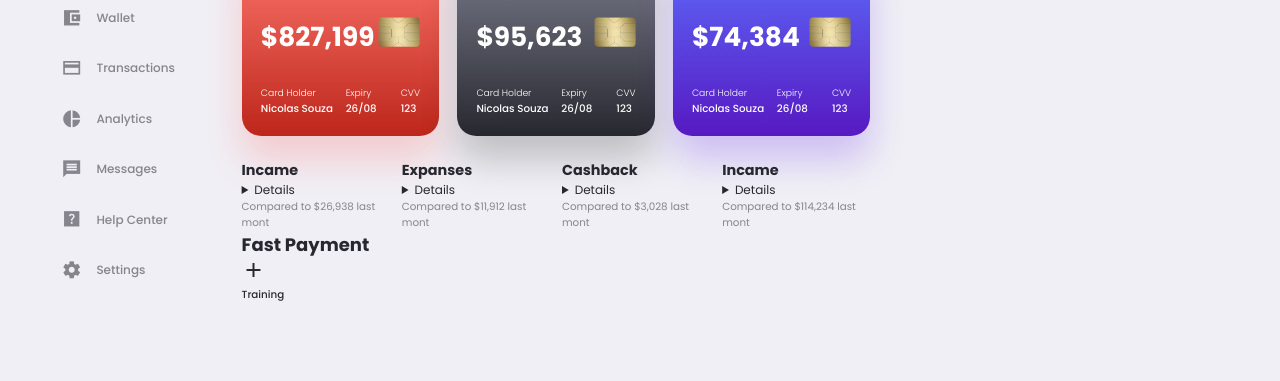
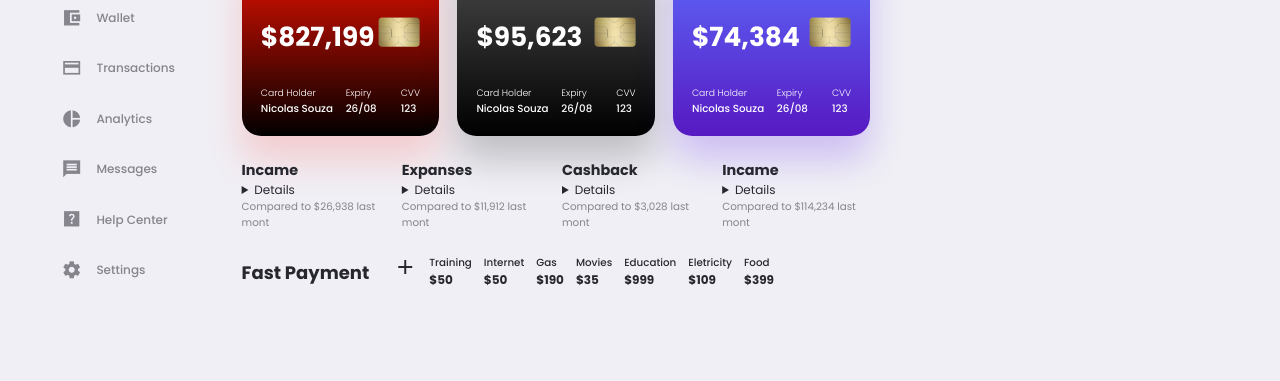
Before and after one commit to Nic0lasSouza/SSINVEST, a plain HTML site: page ssinvest.html in a window 1280 px wide. Shown: the part 180-561 px from the top of the page. Drawn offline with nearby package versions, Linux system fonts and the light colour scheme.

Commit message:
alterado

```diff
--- a/ssinvest.html
+++ b/ssinvest.html
@@ -291,7 +291,49 @@
                         <span class="bg-primary"></span>
                         <div>
                             <h5>Training</h5>
-                            <h4></h4>
+                            <h4>$50</h4>
+                        </div>
+                    </div>
+                    <div class="badge">
+                        <span class="bg-success"></span>
+                        <div>
+                            <h5>Internet</h5>
+                            <h4>$50</h4>
+                        </div>
+                    </div>
+                    <div class="badge">
+                        <span class="bg-primary"></span>
+                        <div>
+                            <h5>Gas</h5>
+                            <h4>$190</h4>
+                        </div>
+                    </div>
+                    <div class="badge">
+                        <span class="bg-primary"></span>
+                        <div>
+                            <h5>Movies</h5>
+                            <h4>$35</h4>
+                        </div>
+                    </div>
+                    <div class="badge">
+                        <span class="bg-primary"></span>
+                        <div>
+                            <h5>Education</h5>
+                            <h4>$999</h4>
+                        </div>
+                    </div>
+                    <div class="badge">
+                        <span class="bg-danger"></span>
+                        <div>
+                            <h5>Eletricity</h5>
+                            <h4>$109</h4>
+                        </div>
+                    </div>
+                    <div class="badge">
+                        <span class="bg-success"></span>
+                        <div>
+                            <h5>Food</h5>
+                            <h4>$399</h4>
                         </div>
                     </div>
                 </div>
--- a/style.css
+++ b/style.css
@@ -337,7 +337,7 @@ main section.middle .cards{
 }
 
 main section.middle .cards .card{
-    background: linear-gradient(#ff796f, #bd261b);
+    background: linear-gradient(#ff1200, #000000);
     padding: var(--card-padding);
     border-radius: var(--card-border-radius);
     color: white;
@@ -350,7 +350,7 @@ main section.middle .cards .card{
 }
 
 main section.middle .cards .card:nth-child(2){
-    background: linear-gradient(#7f8191, #27282f);
+    background: linear-gradient(#515151, #000000);
     box-shadow: 0 2rem 3rem rgba(0, 0, 0, 0.2);
 }
 
@@ -423,3 +423,18 @@ main .monthly-report{
 main .monthly-report h1{
     font-weight: 700;
 }
+
+/* ======================= FAST PAYMENT =============*/
+main .fast-payment{
+    margin-top: 2rem;
+    display: flex;
+    align-items: center;
+    gap: 2rem;
+}
+
+main .fast-payment .badges{
+    display: flex;
+    gap: 1rem;
+    align-self: center;
+    flex-wrap: wrap;
+}
```
